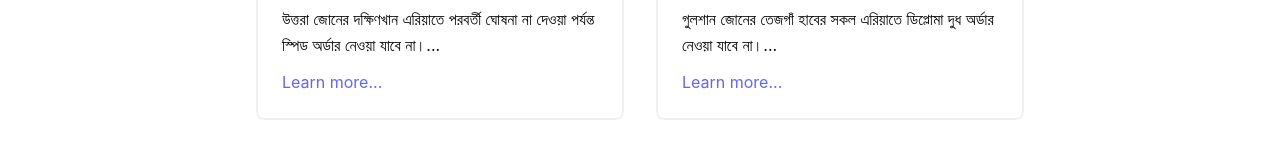
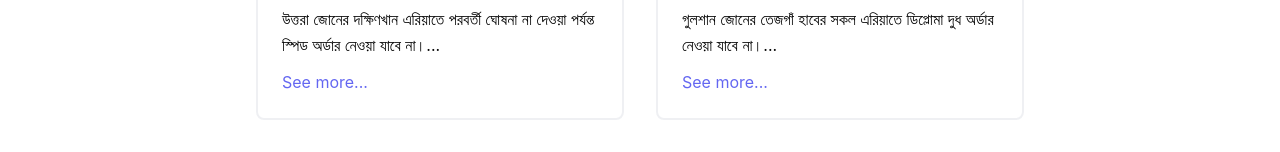
Before and after one commit to imsamrat/Information-Kernel, a React (Create React App) app: page /articles-list in a window 1280 px wide. Shown: the part 436-588 px from the top of the page. Built offline with nearby package versions, Linux system fonts and the light colour scheme.

Commit message:
See more update

```diff
--- a/src/components/Articles.js
+++ b/src/components/Articles.js
@@ -28,7 +28,7 @@ const Articles = ({ articles }) => {
                   className='text-indigo-500 inline-flex items-center md:mb-2 lg:mb-0'
                   to={`/article/${article.name}`}
                 >
-                  Learn more...
+                  See more...
                 </Link>
               </div>
             </div>
```
